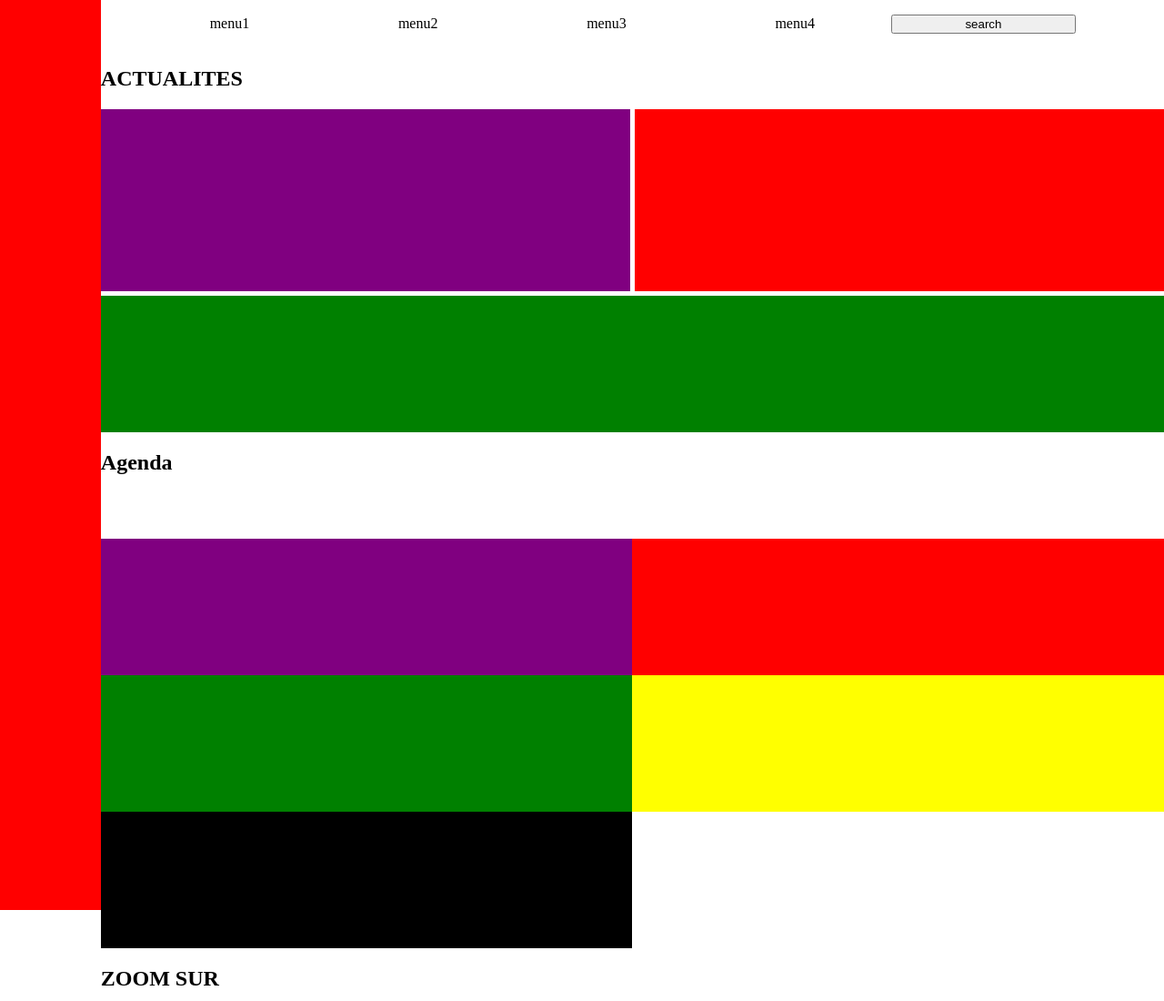
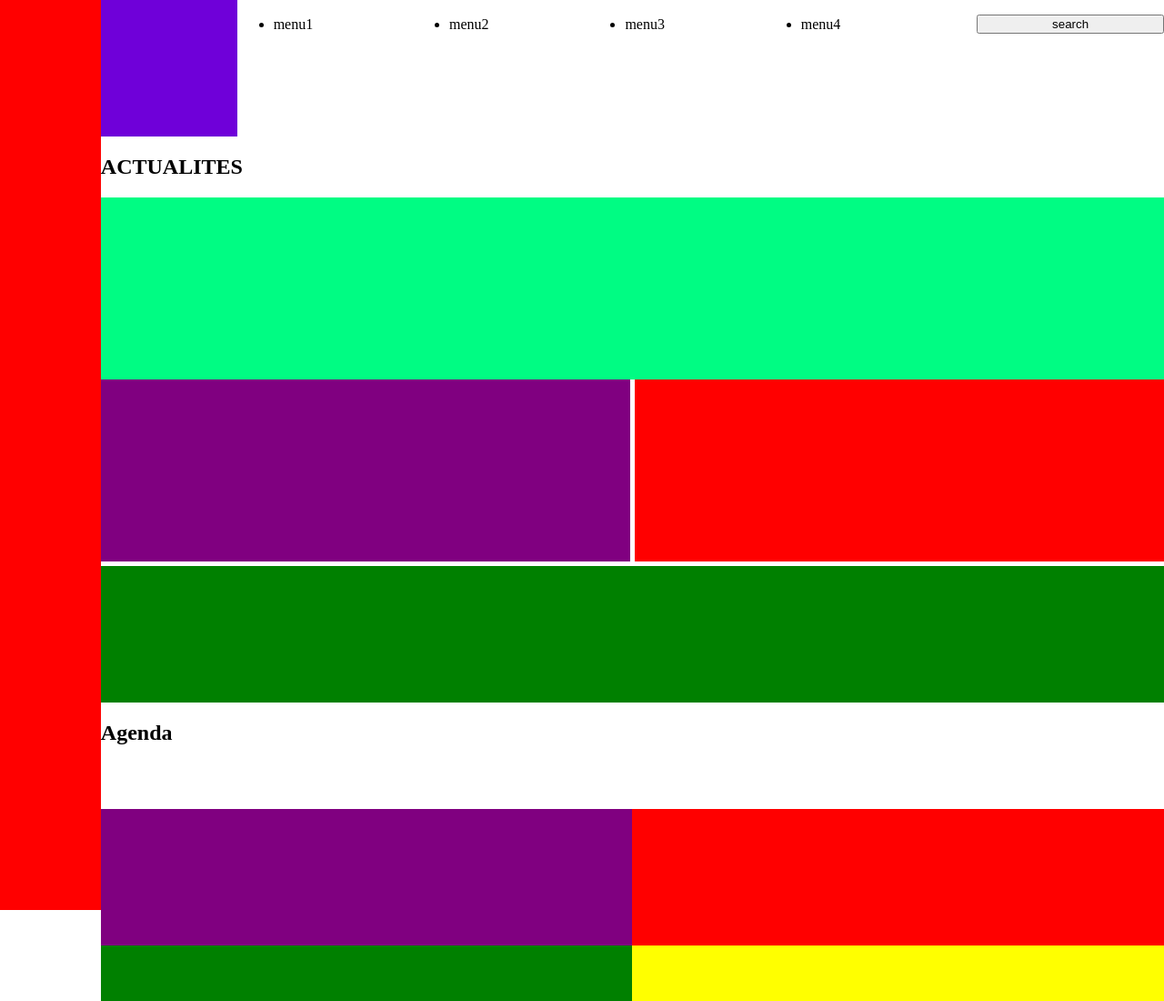
Before and after one commit to jdgosset/inte_10, a plain HTML site: page index.html in a window 1280 px wide. Shown: the top 1100 px of the page at 91% size. Drawn offline with Linux system fonts and the light colour scheme.

Commit message:
debut du layout en responsive

```diff
--- a/css/scss/master.scss
+++ b/css/scss/master.scss
@@ -12,7 +12,10 @@ body{
     grid-column: 1 / 2;
 }
 
-
+.gris{
+    background-color: rgb(111, 0, 217);
+    height: 150px;
+}
 .container{
     display: grid;
     grid-column: 2 / 7;
@@ -20,22 +23,23 @@ body{
 
 .main ul li {
     grid-area:li;
-    display: inline-grid;
-    width: 18%;
     align-self: center;
     justify-content: center;
-
 
 }
 .main ul button {
     grid-area:btn;
-    width:18%;
+
 }
 ul {
     grid-template-areas:
     "li li li li btn";
 }
-
+.vide{
+    grid-area:vide;
+    background-color: rgb(0, 252, 131);
+    height:200px;
+}
 .first{
     grid-area: first;
     background-color: purple;
@@ -254,3 +258,38 @@ footer ul{
     height:150px;
     margin-bottom: 50px;
 }
+
+@media screen and (min-width:768px){
+    header{
+        display: grid;
+        grid-template-columns: auto auto auto auto auto auto;
+        .gris{
+            display: grid;
+            grid-column: 1/2;
+
+        }
+        .main{
+        grid-column: 2/7;
+            ul{
+                display:grid;
+                grid-template-columns: auto auto auto auto auto;
+                .menu1{
+                    grid-column: 1/2;
+                }
+                 .menu2{
+                     grid-column: 2/3;
+                }
+                 .menu3{
+                     grid-column: 3/4;
+                }
+                 .menu4{
+                     grid-column: 4/5;
+                }
+                button{
+                     grid-column: 5/6;
+                }
+            }
+        }
+    }
+
+}
--- a/index.html
+++ b/index.html
@@ -12,19 +12,19 @@
     <aside class="gauchenoir"></aside>
     <div class="container">
         <header>
-            <div class="barsup">
+            <!-- <div class="barsup">
 
-            </div>
+            </div> -->
             <aside class="gris">
 
             </aside>
             <div class="main">
                 <div class="barinf"></div>
                 <ul>
-                    <li>menu1</li>
-                    <li>menu2</li>
-                    <li>menu3</li>
-                    <li>menu4</li>
+                    <li class="menu1">menu1</li>
+                    <li class="menu2">menu2</li>
+                    <li class="menu3">menu3</li>
+                    <li class="menu4">menu4</li>
                     <button type="button" name="search">search</button>
                 </ul>
                 <article class="">
```
Also changed, not shown: css/master.css, 1 other file.
